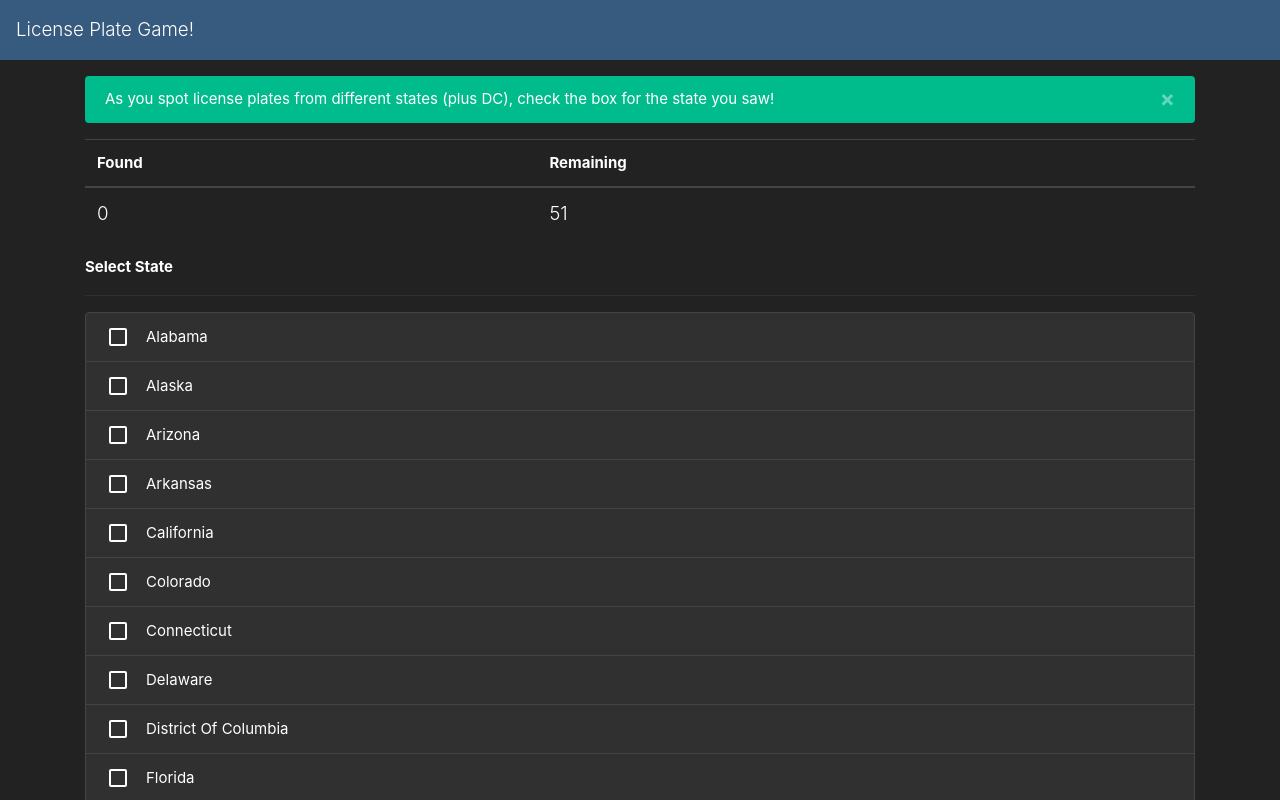
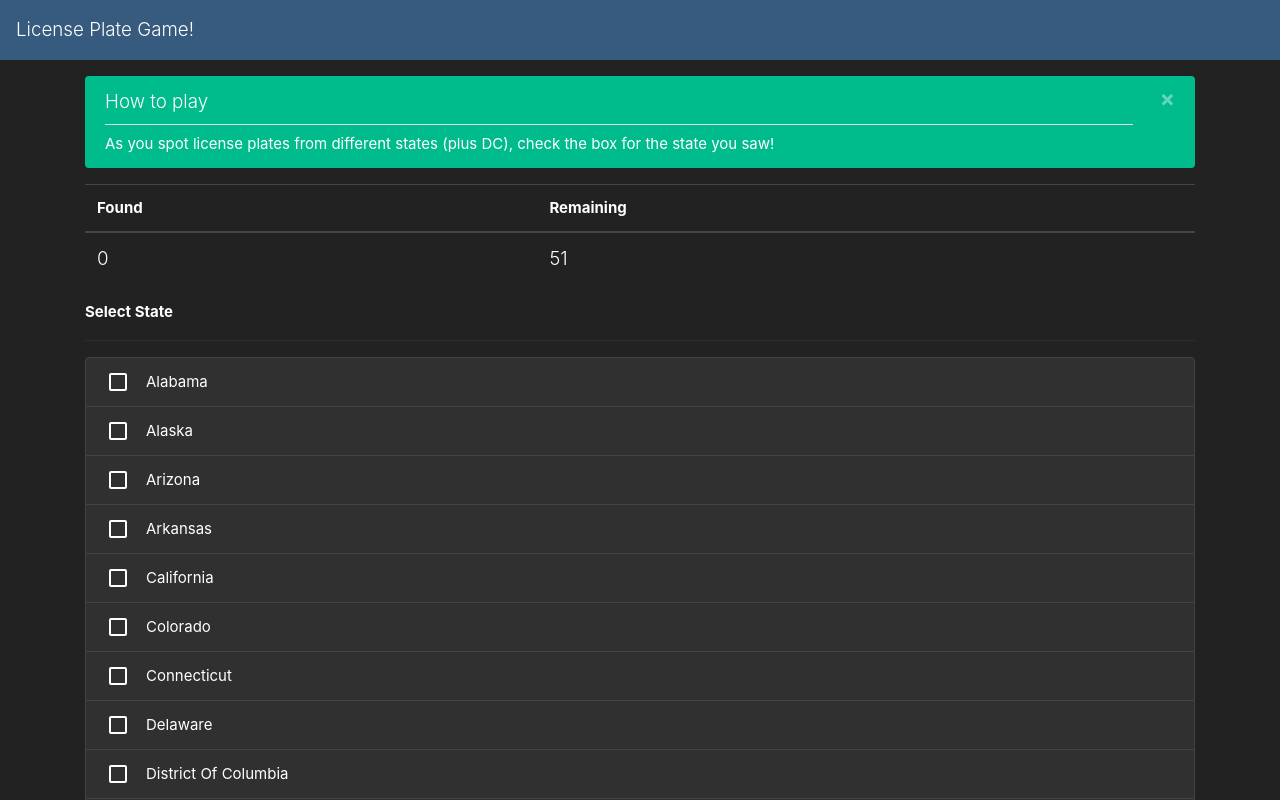
Before and after one commit to ConradP3/plategame.app, a Next.js app: page / in a window 1280 px wide. Shown: the top 800 px of the page. Built offline with nearby package versions, Linux system fonts and the light colour scheme.

Commit message:
fix hover state; add how to play label

```diff
--- a/pages/index.js
+++ b/pages/index.js
@@ -39,6 +39,7 @@ export default function Home() {
       </Navbar>
       <Container>
         <UncontrolledAlert className="my-3">
+          <div className="lead border-bottom mb-2 pb-2">How to play</div>
           As you spot license plates from different states (plus DC), check the box for the state you saw!
         </UncontrolledAlert>
         <Table>
@@ -62,7 +63,6 @@ export default function Home() {
               active={activeStates.includes(abbreviation)}
               onClick={() => handleStateClick(abbreviation)}
               className="d-flex align-items-center"
-              action
               key={name}
             >
               {activeStates.includes(abbreviation) ? <CheckBoxOutlined /> : <CheckBoxOutlineBlank />}
```
